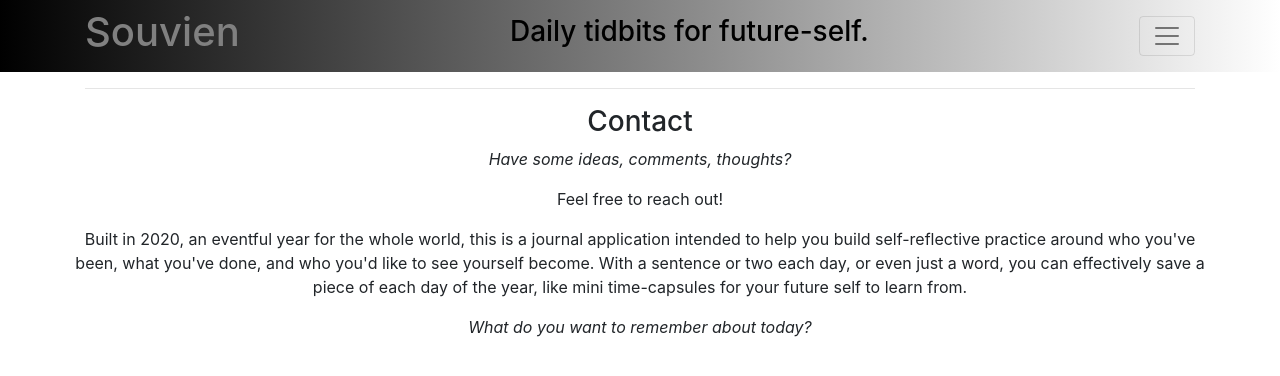
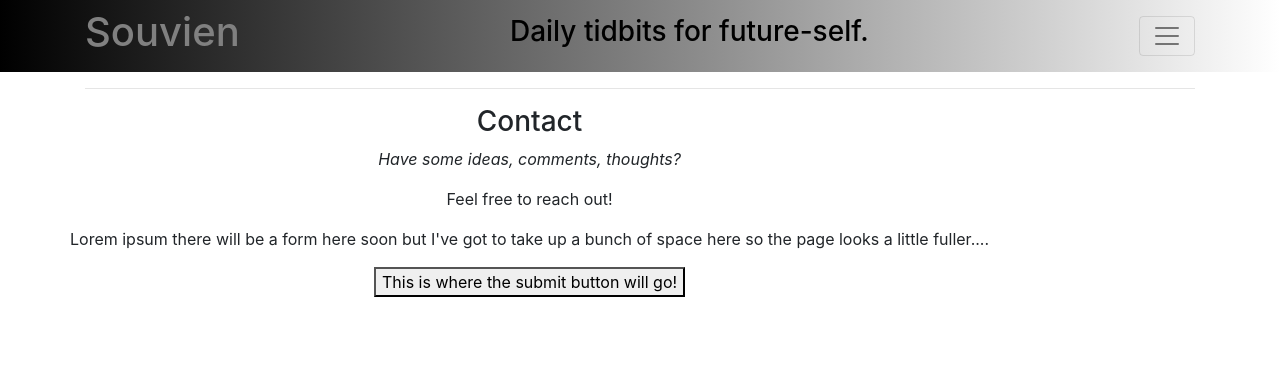
Before and after one commit to laylar/Souvien, a React (Create React App) app: page /contact in a window 1280 px wide. Shown: the top 376 px of the page. Built offline with nearby package versions, Linux system fonts and the light colour scheme.

Commit message:
Updated ContactComponent placeholder content

```diff
--- a/src/components/ContactComponent.js
+++ b/src/components/ContactComponent.js
@@ -16,13 +16,9 @@
 
                     <p>Feel free to reach out!</p>
 
-                    <p>Built in 2020, an eventful year for the whole world, this is a journal application
-                    intended to help you build self-reflective practice around who you've been,
-                    what you've done, and who you'd like to see yourself become. With a sentence or two each day,
-                    or even just a word, you can effectively save a piece of each day of the year,
-                        like mini time-capsules for your future self to learn from.</p>
+                    <p>Lorem ipsum there will be a form here soon but I've got to take up a bunch of space here so the page looks a little fuller....</p>
 
-                    <p><i>What do you want to remember about today?</i></p>
+                    <button>This is where the submit button will go!</button>
                 </div>
             </div>
 
```
